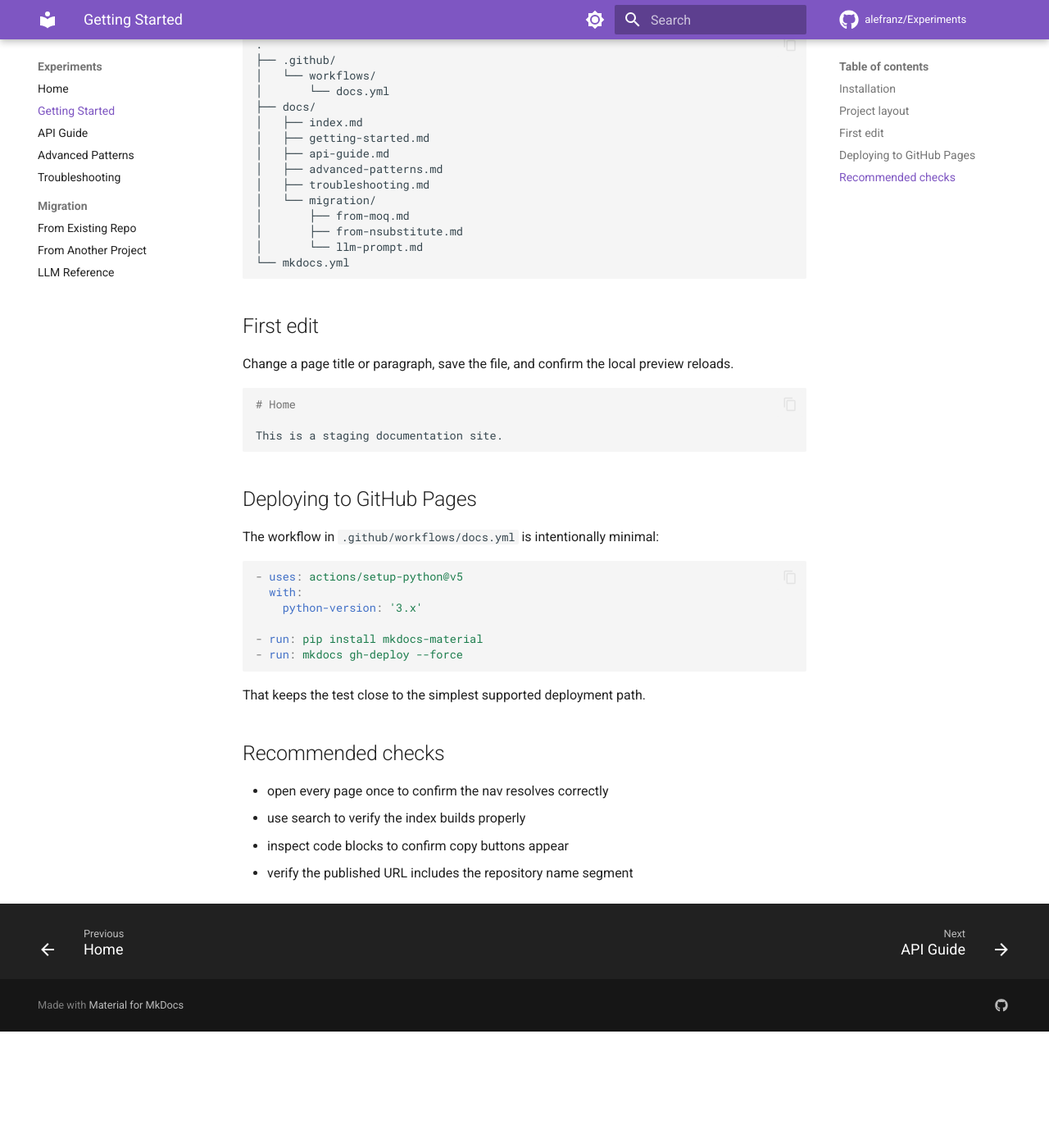
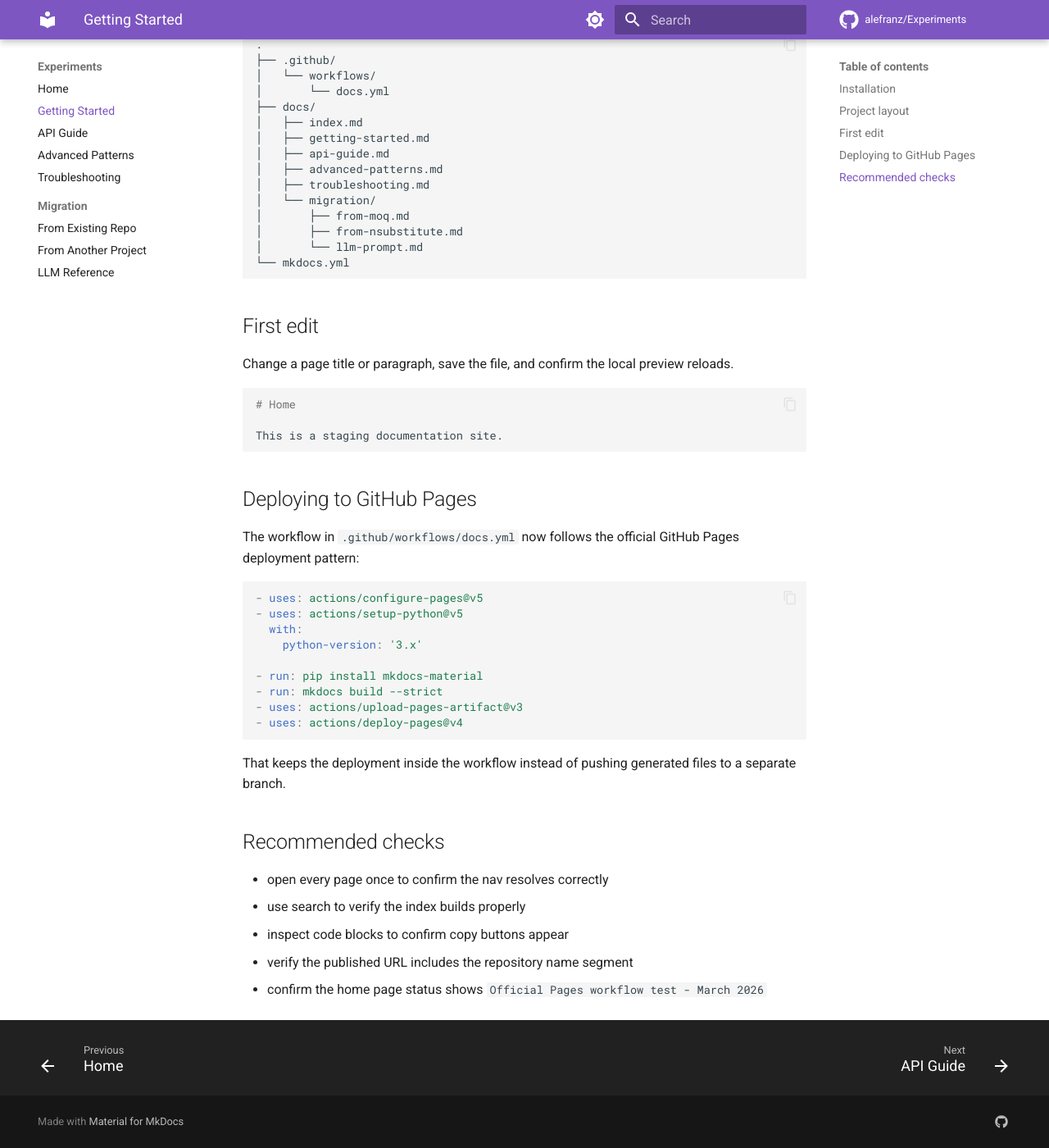
Before and after one commit to alefranz/Experiments, an MkDocs documentation site: the page built from docs/getting-started.md, in a window 1280 px wide and 1400 px high, scrolled down 726 px. Shown: the whole window at 82% size. Built offline with MkDocs 1.6.1 and Material for MkDocs 9.7.7, drawn with Linux system fonts in a browser that asks for light colours; comment, search, counter and statistics services are not loaded; before the commit the page ends 1984 px from its top, so only the background shows below that.

````diff
--- a/docs/getting-started.md
+++ b/docs/getting-started.md
@@ -56,18 +56,21 @@ This is a staging documentation site.
 
 ## Deploying to GitHub Pages
 
-The workflow in `.github/workflows/docs.yml` is intentionally minimal:
+The workflow in `.github/workflows/docs.yml` now follows the official GitHub Pages deployment pattern:
 
 ```yaml
+- uses: actions/configure-pages@v5
 - uses: actions/setup-python@v5
   with:
     python-version: '3.x'
 
 - run: pip install mkdocs-material
-- run: mkdocs gh-deploy --force
+- run: mkdocs build --strict
+- uses: actions/upload-pages-artifact@v3
+- uses: actions/deploy-pages@v4
 ```
 
-That keeps the test close to the simplest supported deployment path.
+That keeps the deployment inside the workflow instead of pushing generated files to a separate branch.
 
 ## Recommended checks
 
@@ -75,3 +78,4 @@ That keeps the test close to the simplest supported deployment path.
 - use search to verify the index builds properly
 - inspect code blocks to confirm copy buttons appear
 - verify the published URL includes the repository name segment
+- confirm the home page status shows `Official Pages workflow test - March 2026`
````
Also changed, not shown: docs/api-guide.md (+4 -2 lines), docs/index.md (+5 -3 lines), docs/migration/llm-prompt.md (+1 -1 lines), docs/troubleshooting.md (+1 -1 lines), 1 other file.
